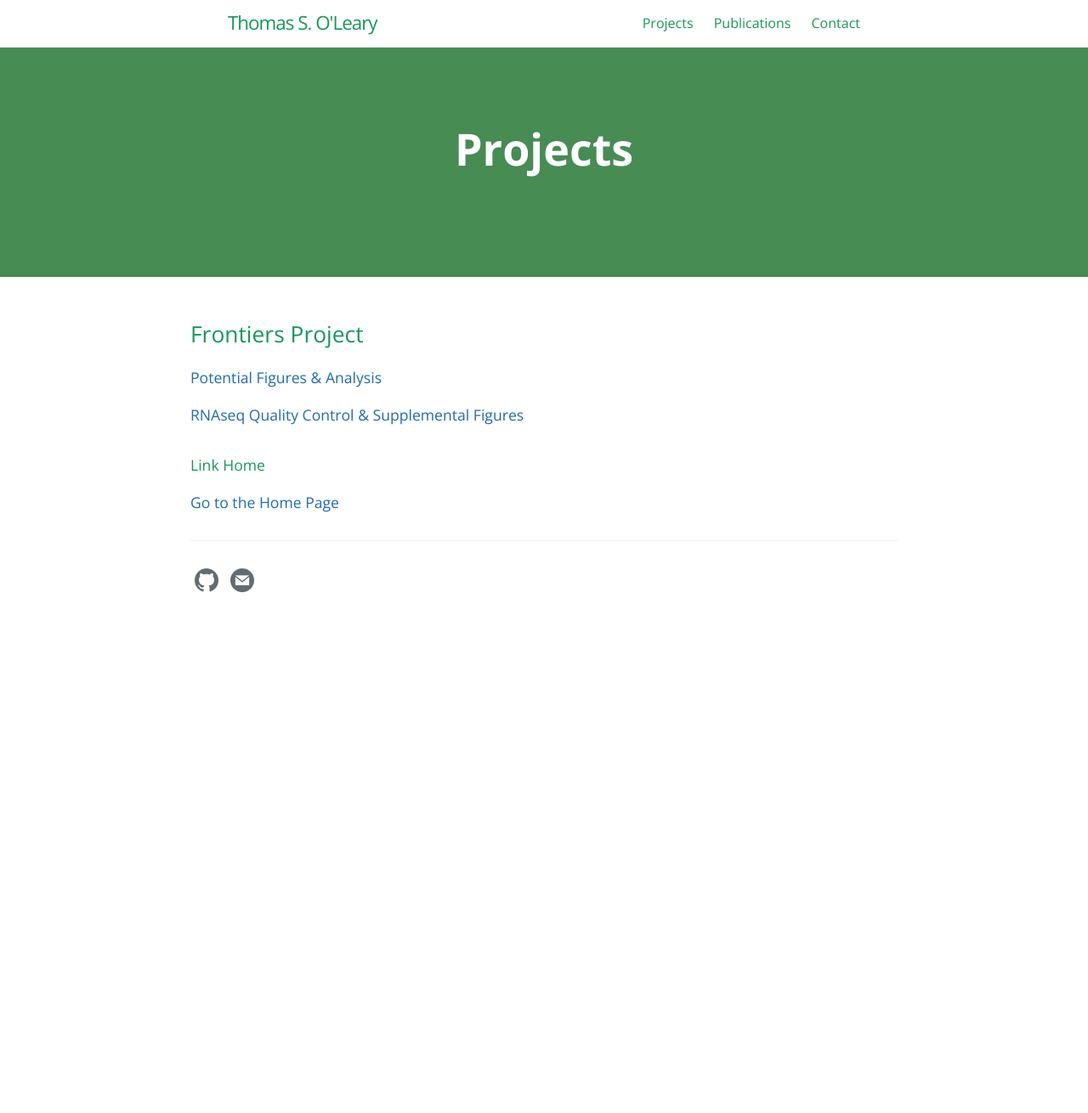
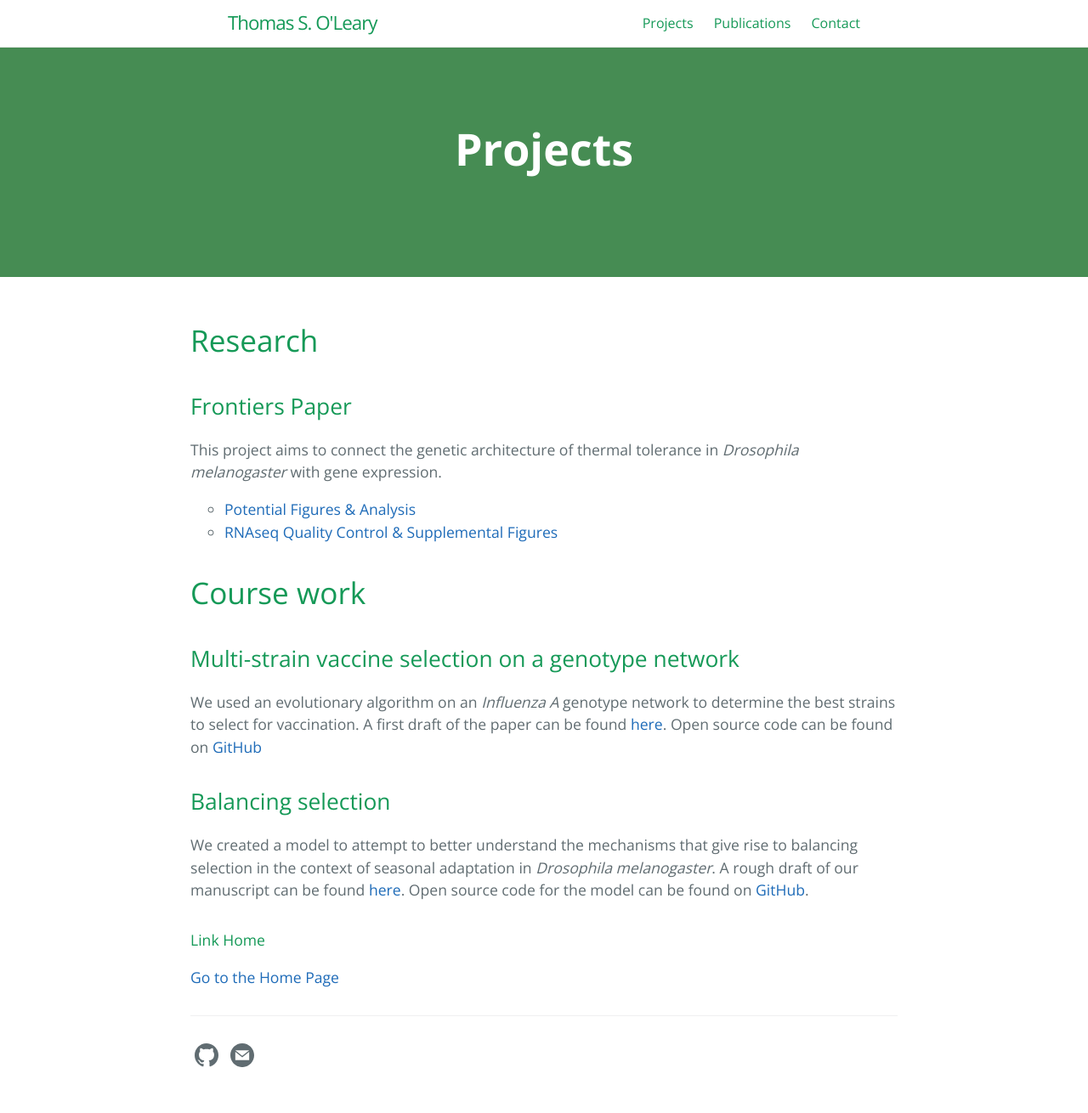
Before and after one commit to tsoleary/tsoleary.github.io, a Jekyll site: the page built from projects/projects.md, in a window 1280 px wide. Shown: the whole page at 85% size. Built offline with Jekyll 4.4.1, drawn with Linux system fonts in a browser that asks for light colours; before the commit the page ends 900 px from its top, so only the background shows below that.

Commit message:
added projects

```diff
--- a/projects/projects.md
+++ b/projects/projects.md
@@ -7,13 +7,27 @@ ref: projects
 order: 1
 ---
 
-## Frontiers Project
+# Research
 
-<a href="projects/tso_analysis.html" target="_blank">Potential Figures & Analysis</a>
+## Frontiers Paper
 
-<a href = "projects/whole_body_heat_cold_shock_report.html" target="_blank">RNAseq Quality Control & Supplemental Figures</a>
+This project aims to connect the genetic architecture of thermal tolerance in _Drosophila melanogaster_ with gene expression.
+
+<ul style="list-style-type:circle;">
+  <li><a href="projects/tso_analysis.html" target="_blank" >Potential Figures & Analysis</a></li>
+  <li><a href = "projects/whole_body_heat_cold_shock_report.html" target="_blank">RNAseq Quality Control & Supplemental Figures</a></li>
+</ul>
+
+# Course work
+
+## Multi-strain vaccine selection on a genotype network
+
+We used an evolutionary algorithm on an _Influenza A_ genotype network to determine the best strains to select for vaccination. A first draft of the paper can be found <a href = "projects/Vaccine_Paper.pdf" target="_blank">here</a>. Open source code can be found on <a href = "https://github.com/tsoleary/vaccines" target="_blank">GitHub</a>
 
 
+## Balancing selection
+
+We created a model to attempt to better understand the mechanisms that give rise to balancing selection in the context of seasonal adaptation in _Drosophila melanogaster_. A rough draft of our manuscript can be found <a href = "projects/season_adapt.pdf" target="_blank">here</a>. Open source code for the model can be found on <a href = "https://github.com/tsoleary/season_adapt" target="_blank">GitHub</a>.
 
 #### Link Home
 
```
Also changed, not shown: 2 other files.
